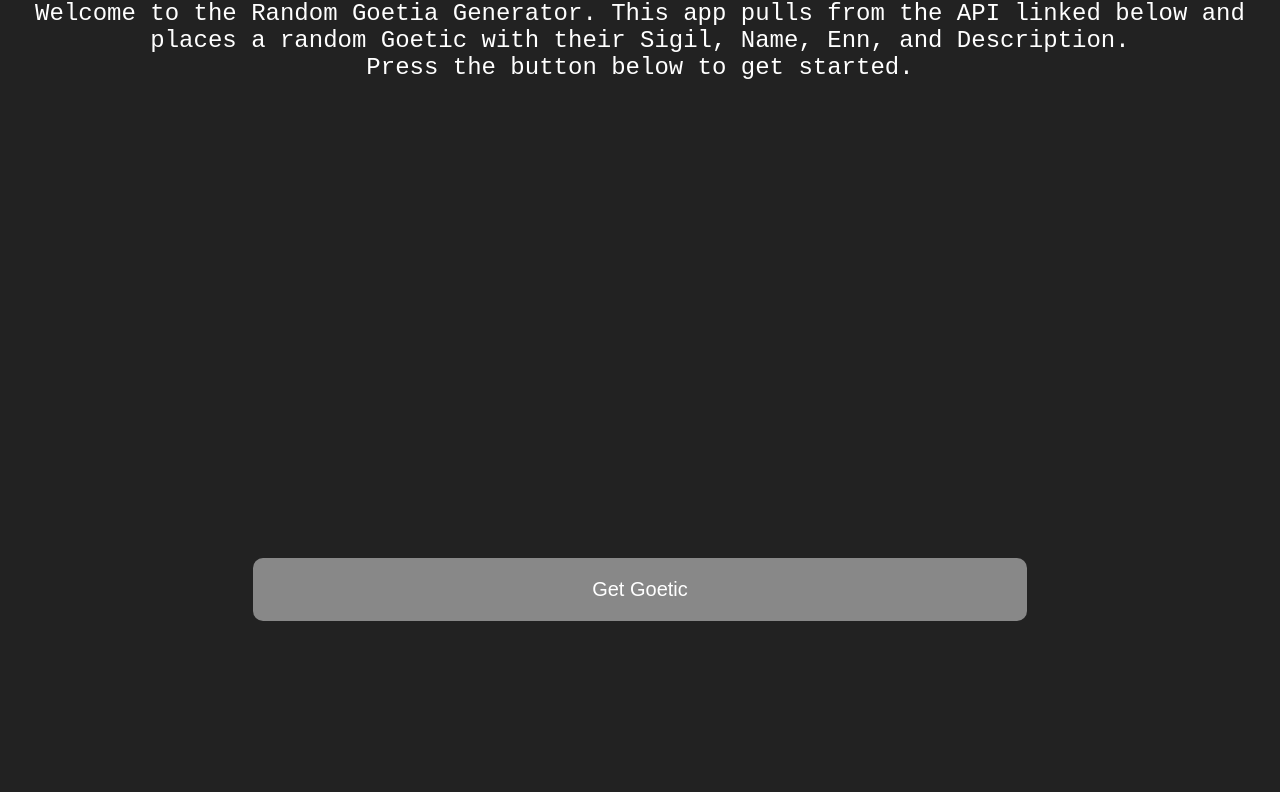
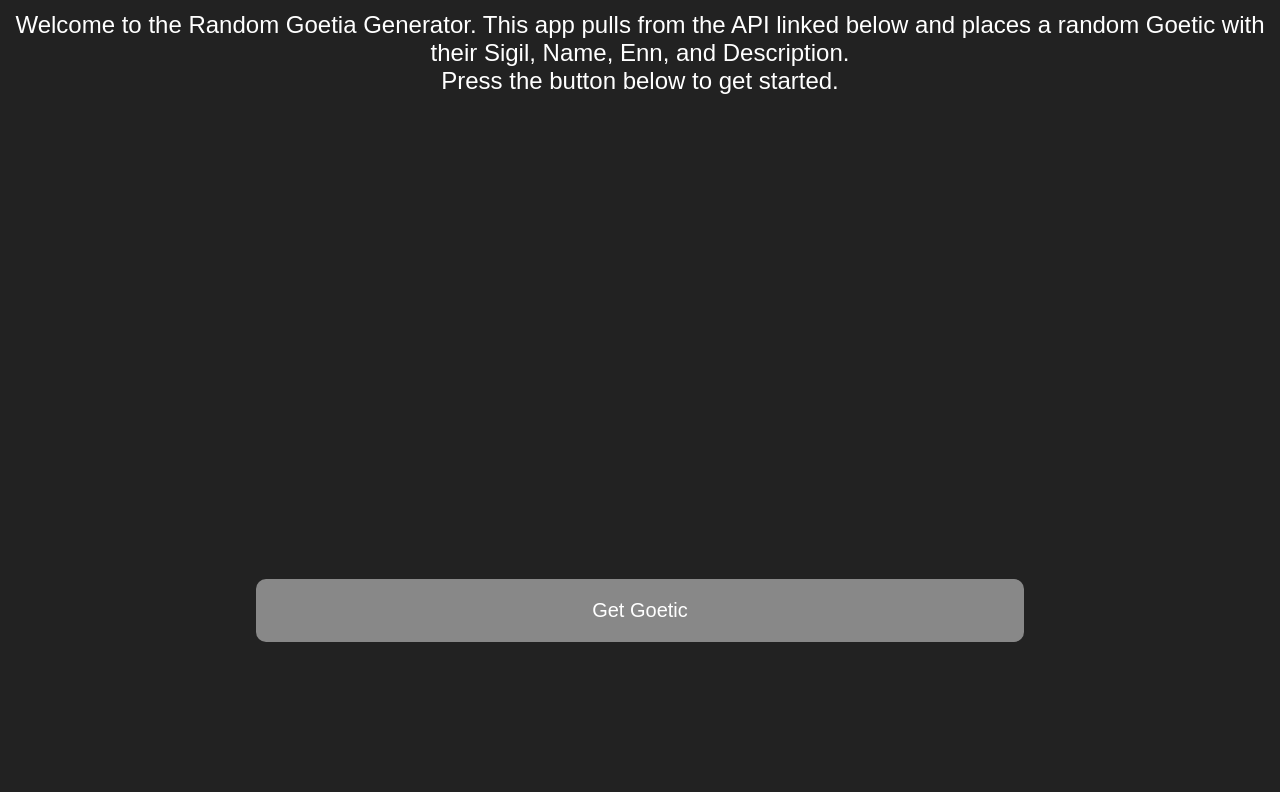
Before and after one commit to LilianCodes/random-goetia-generator, a plain HTML site: page index.html in a window 1280 px wide. Shown: the part 71-863 px from the top of the page. Drawn offline with Linux system fonts and the light colour scheme.

Commit message:
updated font

```diff
--- a/style.css
+++ b/style.css
@@ -1,7 +1,7 @@
 body {
     background-color: #222;
     color: white;
-    font-family: monospace;
+    font-family: Arial, Helvetica, monospace;
     margin: 0;
     padding: 0;
 }
```
